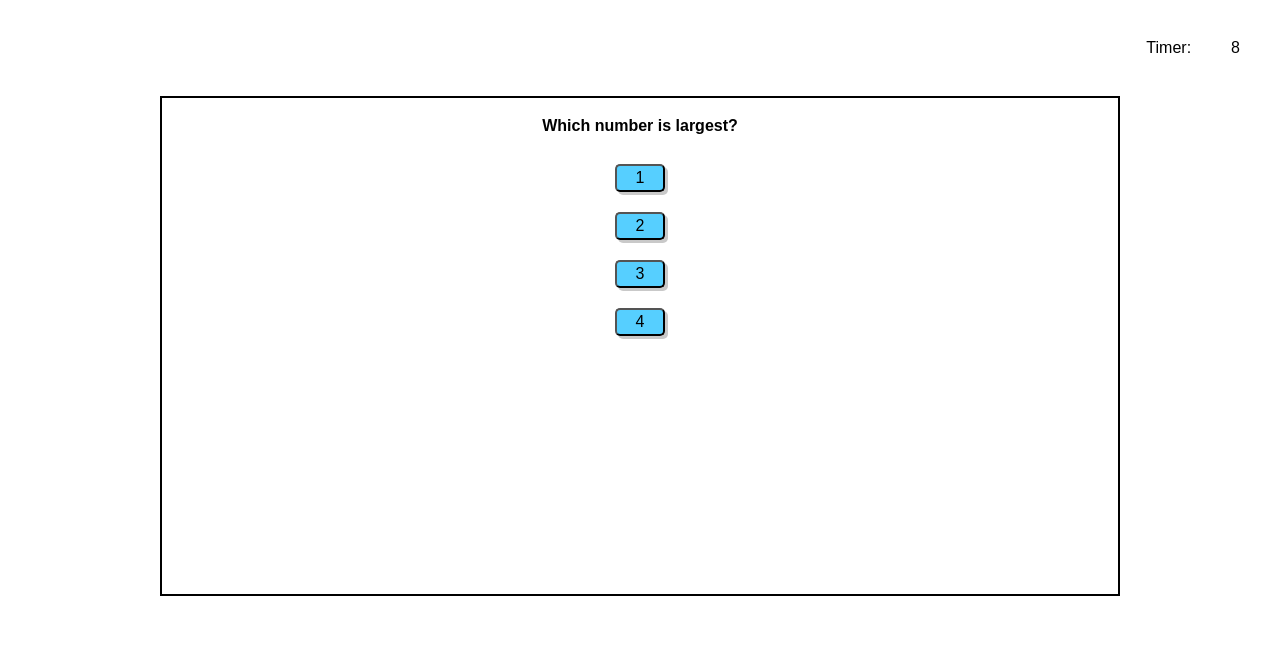
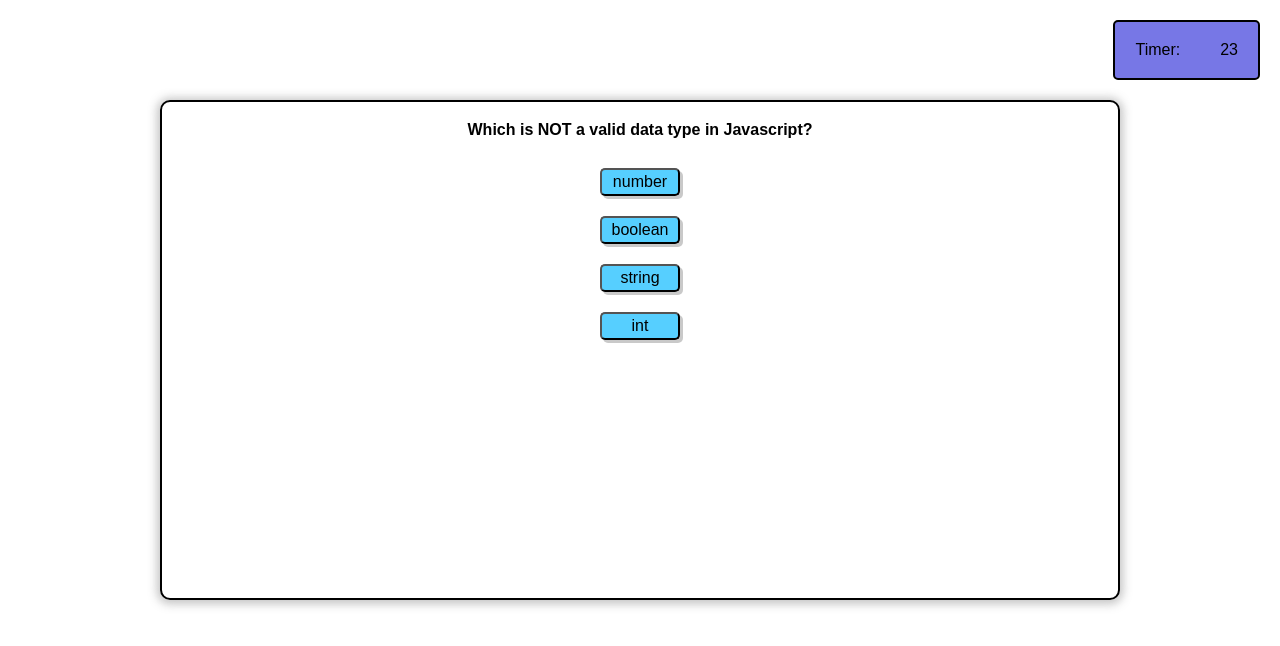
Before and after one commit to jmfarthin/code-quiz, a plain HTML site: page index.html in a window 1280 px wide. Both pictures are taken after a click on the button "Start Quiz". Drawn offline with Linux system fonts and the light colour scheme.

Commit message:
added javacript question to quiz bank and added comments to javascript

```diff
--- a/assets/script.js
+++ b/assets/script.js
@@ -1,3 +1,6 @@
+// This code creates the functionality for the Javascript quiz
+
+// element selector variables
 var timerDisplay = document.querySelector(".timer-count");
 var startButton = document.querySelector(".start-quiz");
 var quizQuestion = document.querySelector(".question");
@@ -8,6 +11,7 @@ var submitScore = document.querySelector(".submit-score");
 var initials = document.getElementById("initials");
 var viewHighScores = document.querySelector(".high-score");
 
+// variables for keeping track of values
 var timer;
 var timeLeft;
 var currentIndex;
@@ -15,30 +19,41 @@ var resultDisplay;
 var score = 0;
 var newHighScore = {};
 
+//holds all of the questions and answers for quiz
 var quizBank = [
     {
-        question: "Which number is largest?",
-        answer: ["1", "2", "3", "4"],
-        correct: "4"
+        question: "Which is NOT a valid data type in Javascript?",
+        answer: ["number", "boolean", "string", "int"],
+        correct: "int"
 
     },
     {
-        question: "Which number is smallest?",
-        answer: ["1", "2", "3", "-4"],
-        correct: "-4"
+        question: "Javascript was originally used for pop-ups.",
+        answer: ["true", "false"],
+        correct: "true"
 
     },
     {
-        question: "Which choice is a number?",
-        answer: ["A", "Yes", "3", "No"],
-        correct: "3"
+        question: "If you wanted to call a certain set of instructions whenever you wanted, what would you use?",
+        answer: ["for loop", "if statement", "function", "API"],
+        correct: "function"
+    },
+    {
+        question: "If I declared const num = 10 and then num = 8, what is the value of num?",
+        answer: ["8", "NaN", "10", "none of these"],
+        correct: "10"
+    },
+    {
+        question: "_________________ are a good way to apply a set of instructions to every item in an array.",
+        answer: ["for loops", "function", "objects", "none of these"],
+        correct: "for loops"
     }
 ]
 
 
-
+// initializes the quiz, resets the timer, and hides the high score button
 function startQuiz() {
-    timeLeft = 10;
+    timeLeft = 25;
     currentIndex = 0
     showQuestion()
     viewHighScores.hidden = true;
@@ -60,8 +75,7 @@ function showQuestion() {
     }
 }
 
-// document.getElementsByClassName("quiz-box")[0].addEventListener("click", boxCheckAnswer)
-
+// checks if your selection is correct and goes to the next question or ends the quiz
 function boxCheckAnswer(event) {
     event.preventDefault()
     console.log("BOX PRESSED!")
@@ -89,14 +103,9 @@ function boxCheckAnswer(event) {
             quizBox.appendChild(resultDisplay);
             console.log("nay")
         }
-        //check if you have questions left?
-        // if you don't, call endQuiz()
-        //if you do, move to the next question
-        // and call showQuestion()
-        //remove question from quizBank
     }
     quizBank.shift();
-
+    // removes the quiz buttons for the next question or ends the quiz if there are no more questions
     if (!quizBank.length) {
         document.querySelectorAll(".quiz-button").forEach(e => e.remove());
         endQuiz();
@@ -106,18 +115,18 @@ function boxCheckAnswer(event) {
     };
 };
 
+// removes the last question and answers, shows the user's score and allows them to enter their initials
 function endQuiz() {
     if (resultDisplay) {
         resultDisplay.remove();
     }
     document.querySelectorAll(".quiz-button").forEach(e => e.remove());
     timerDisplay.textContent = ''
-    // startButton.style.display = "block";
-    // timeLeft = 5;
     initialsForm.hidden = false;
     quizQuestion.textContent = ("Finished! Your final score was "+ score + "."+" Please enter your initials below:");
 }
 
+// creates a timer for the quiz, when it reaches 0 or if the user answers all the questions, it ends the quiz
 function quizTimer() {
     timer= setInterval(function() {
         timeLeft--;
@@ -133,23 +142,28 @@ function quizTimer() {
     }, 1000);
 }
 
+// allows user to start the quiz by clicking start button
 startButton.addEventListener("click", function () {
     quizTimer();
     startQuiz();
     document.querySelector(".start-quiz").style.display = "none";
 });
 
+// submits user's initials and score to be stored in the high score section
 submitScore.addEventListener("click", function(event) {
     event.preventDefault();
     setHighScore();
     loadHighScores();
 })
 
+// allows user to click view high score button and view all score entries
 viewHighScores.addEventListener("click", function(event){
     event.preventDefault();
     loadHighScores();
 })
 
+
+// stores initials and score as an object within an array and then to local storage
 function setHighScore() {
     newHighScore = {
         initials: initials.value,
@@ -158,6 +172,7 @@ function setHighScore() {
     saveToStorage(newHighScore);
 }
 
+// saves high scores to local storage
 function saveToStorage(newValueToSave){
     currentStorage = JSON.parse(localStorage.getItem("saved-scores"))
     if(!currentStorage || !currentStorage.length){
@@ -169,8 +184,7 @@ function saveToStorage(newValueToSave){
     localStorage.setItem("saved-scores", JSON.stringify(currentStorage))
 }
 
-// saveToStorage("Justin")
-
+// pulls scores from local storage and renders them for the user
 function loadHighScores() {
     currentStorage = JSON.parse(localStorage.getItem("saved-scores"))
     viewHighScores.hidden = true;
@@ -180,9 +194,6 @@ function loadHighScores() {
     if(!currentStorage || !currentStorage.length){
         quizQuestion.textContent = "No high scores!"
     } else {
-        // viewHighScores.hidden = true;
-        // initialsForm.hidden = true;
-        // startButton.style.display = "none";
         quizQuestion.textContent = "View your score!"
         var highScoreList = document.createElement("ol");
         answerBank.appendChild(highScoreList);
@@ -194,11 +205,10 @@ function loadHighScores() {
             highScoreList.appendChild(scoreListItem);
         });
         resetButton.hidden = false;
-        // goBack.hidden = false;
     }
-    // for loop and render it
 }
 
+// this section creates a reset and go back button and functionality
 var resetButton = document.getElementById("reset-score");
 var goBack = document.getElementById("go-back");
 
--- a/assets/style.css
+++ b/assets/style.css
@@ -23,10 +23,15 @@ header div {
 
 .black-border {
     border: 2px solid black;
+    border-radius: 10px;
+    box-shadow: 0px 1px 10px 3px rgba(128, 128, 128, 0.466);
 }
 
 .timer-box {
     display: flex;
+    background-color: rgb(119, 119, 230);
+    border-radius: 5px;
+    border: 2px solid black;
 }
 
 main {
@@ -48,6 +53,9 @@ main section {
 
 button {
     margin: 10px;
+    background-color: rgb(119, 119, 230);
+    border-radius: 5px;
+    padding: 5px;
 }
 
 .quizBox {
@@ -69,9 +77,10 @@ button {
     box-shadow: 3px 3px rgba(128, 128, 128, 0.425);
 }
 
-.quiz-button:hover {
+button:hover {
     background-color: blueviolet;
     color: whitesmoke;
+    cursor: pointer;
 }
 
 .score-item {
```
